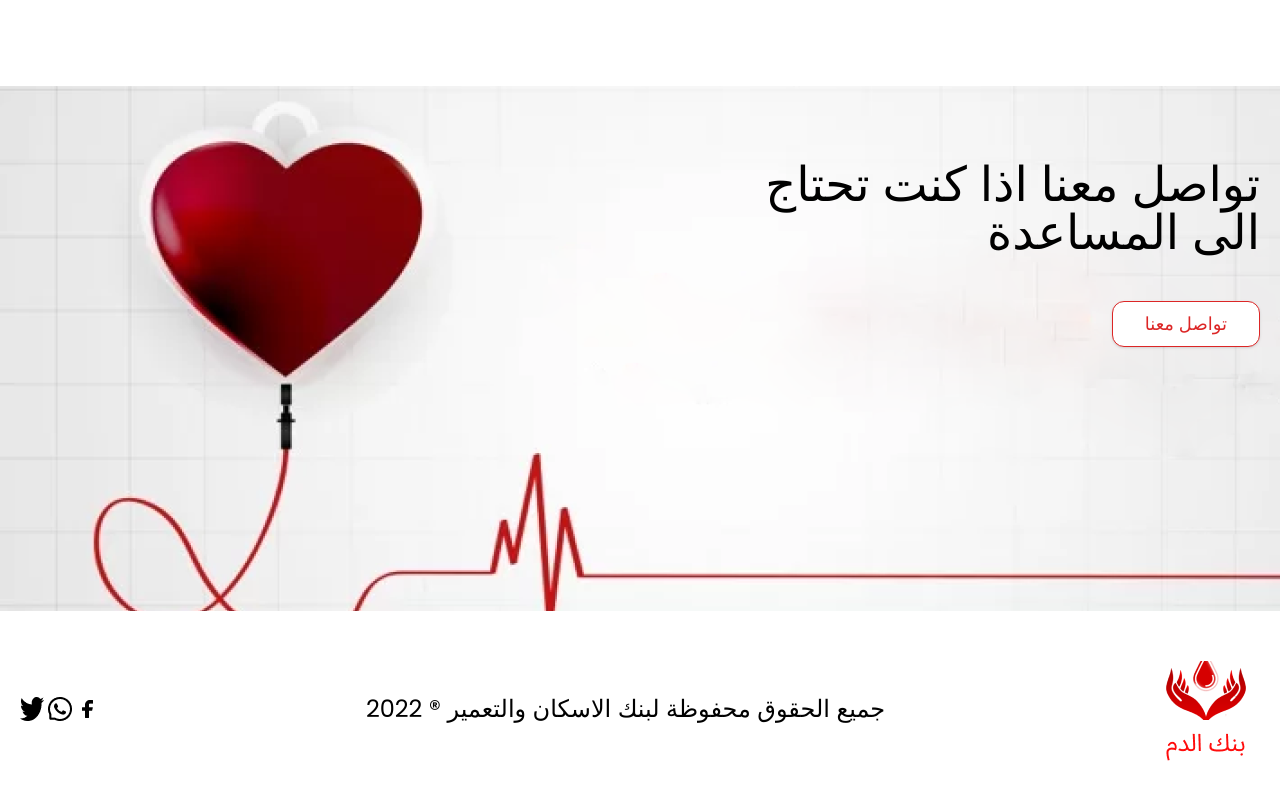
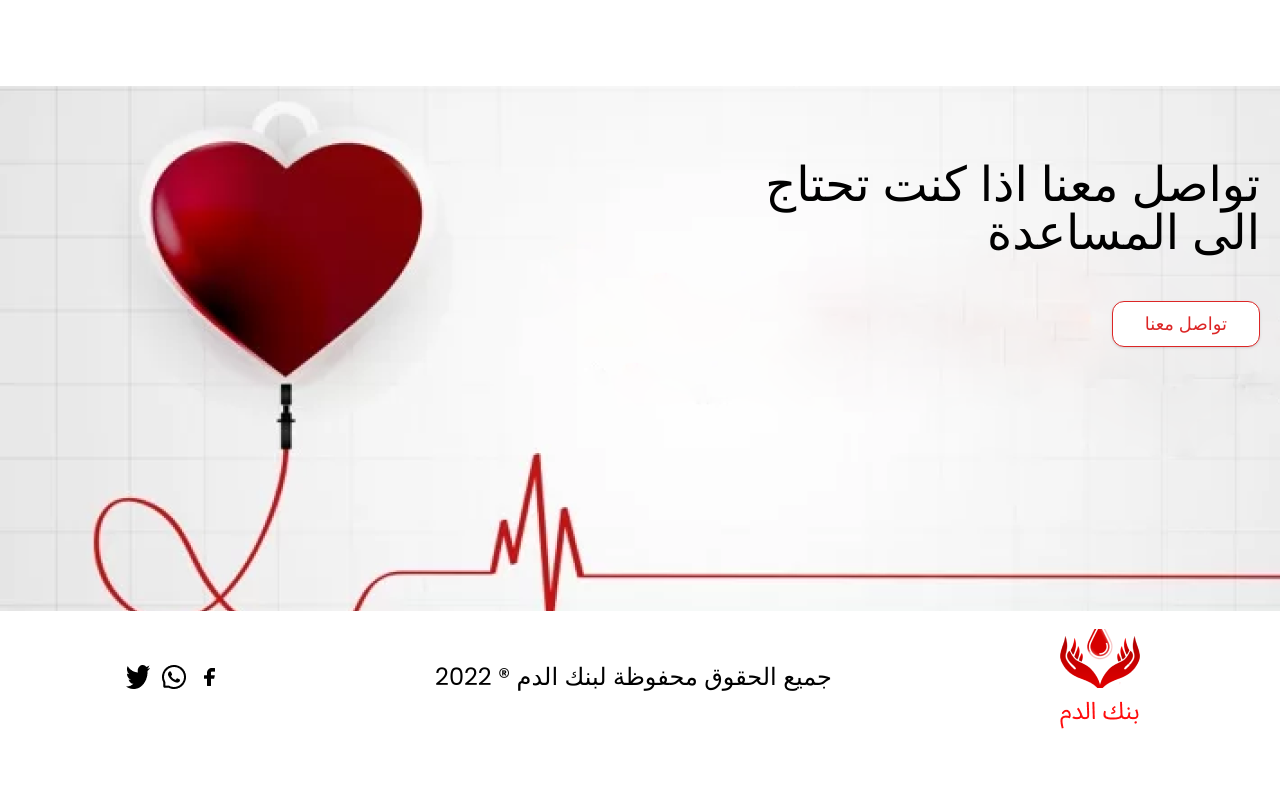
Before and after one commit to 1FaresKhalil/bloodBank, a React (Create React App) app in the folder Frontend/: page / in a window 1280 px wide. Shown: the part 2127-2927 px from the top of the page. After the commit the page ends 2871 px from the top, so only its background shows below. Built offline with nearby package versions, Linux system fonts and the light colour scheme.

Commit message:
footer fix

```diff
--- a/Frontend/src/Components/UI/Footer.js
+++ b/Frontend/src/Components/UI/Footer.js
@@ -6,14 +6,14 @@ import whatsIcon from "../../Assets/images/whats.png";
 import twitterIcon from "../../Assets/images/twitter.png";
 const Footer = () => {
   return (
-    <div className="flex justify-between items-center py-10 container px-5 mx-auto">
-      <div>
+    <div className="flex justify-around items-center py-5 md:py-2 container px-0 lg:px-5 mx-auto">
+      <div className="basis-1/5 sm:basis-auto">
         <img className="w-3/4 md:w-full" src={logo} alt="FooterLogo" />
       </div>
-      <p className="text-base text-[12px] sm:text-lg md:text-2xl ">
-        جميع الحقوق محفوظة لبنك الاسكان والتعمير &reg; 2022
+      <p className="text-center text-base sm:text-lg md:text-2xl basis-1/2 sm:basis-auto ">
+        جميع الحقوق محفوظة لبنك الدم &reg; 2022
       </p>
-      <ul className="flex justify-between gap-1">
+      <ul className="flex justify-between gap-3 basis-[20%] sm:basis-auto">
         <li>
           <a href="/">
             <img src={facebookIcon} alt="facebook-logo" />
```
